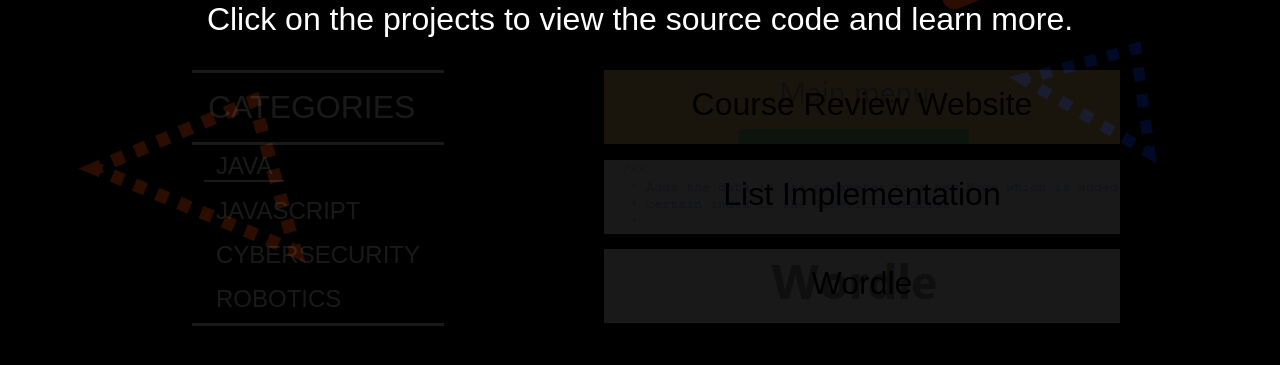
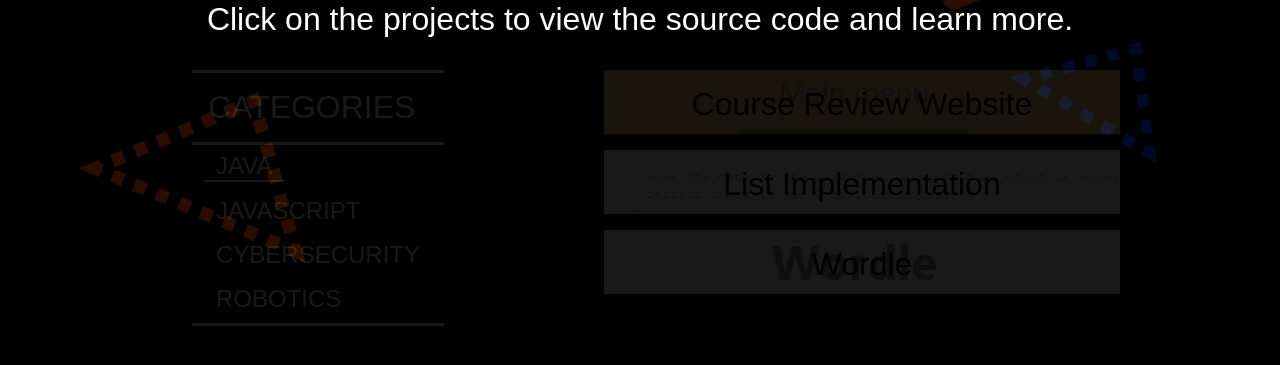
Before and after one commit to Pranie63/Portfolio, a React (Create React App) app: page / in a window 1280 px wide. Shown: the part 811-1176 px from the top of the page. Built offline with nearby package versions, Linux system fonts and the light colour scheme; the HTML template or start-up script is replaced by a standard one.

Commit message:
Fixed link bug causing some of project to not be clickable

```diff
--- a/src/Project.css
+++ b/src/Project.css
@@ -6,7 +6,7 @@
     /* justify-content: end; */
     /* float: right; */
     /* width: 50%; */
-    height: 1.3em;
+    height: 2.0em;
     text-align: center;
     font-size: 2em;
     /* font-family: 'Gill Sans', 'Gill Sans MT', Calibri, 'Trebuchet MS', sans-serif; */
@@ -15,7 +15,7 @@
     /* font-family: 'script mt'; */
     /* top: 0; */
     margin: 0.5em 5em;
-    padding: 0.5em 0 0.5em 0;
+    /* padding: 0.5em 0 0.5em 0; */
     /* border-radius: 2em; */
     border-style: none;
     border-color: transparent;
@@ -37,7 +37,12 @@
 
 .project > a {
     display: block;
-    opacity: 0;
+    width: 100%;
+    height: 100%;
+    text-decoration: none;
+    color: inherit;
+    padding: 0.5em 0 0.5em 0;
+    /* opacity: 0; */
 }
 
 @keyframes show {
--- a/src/Project.tsx
+++ b/src/Project.tsx
@@ -9,8 +9,9 @@ type ProjectProps = {
 function Project(props: ProjectProps) {
     return (
         <div className='project' style={{background: "linear-gradient(rgba(255,255,255,.5), rgba(255,255,255,.5)), url(" + props.imgPath.toString() + ")"}}>
-            {props.name}
-            <a href={props.link.toString()} target="_blank" rel="noopener noreferrer">Click to View Project</a>
+            <a href={props.link.toString()} target="_blank" rel="noopener noreferrer">
+                {props.name}
+            </a>
         </div>
     )
 }
```
